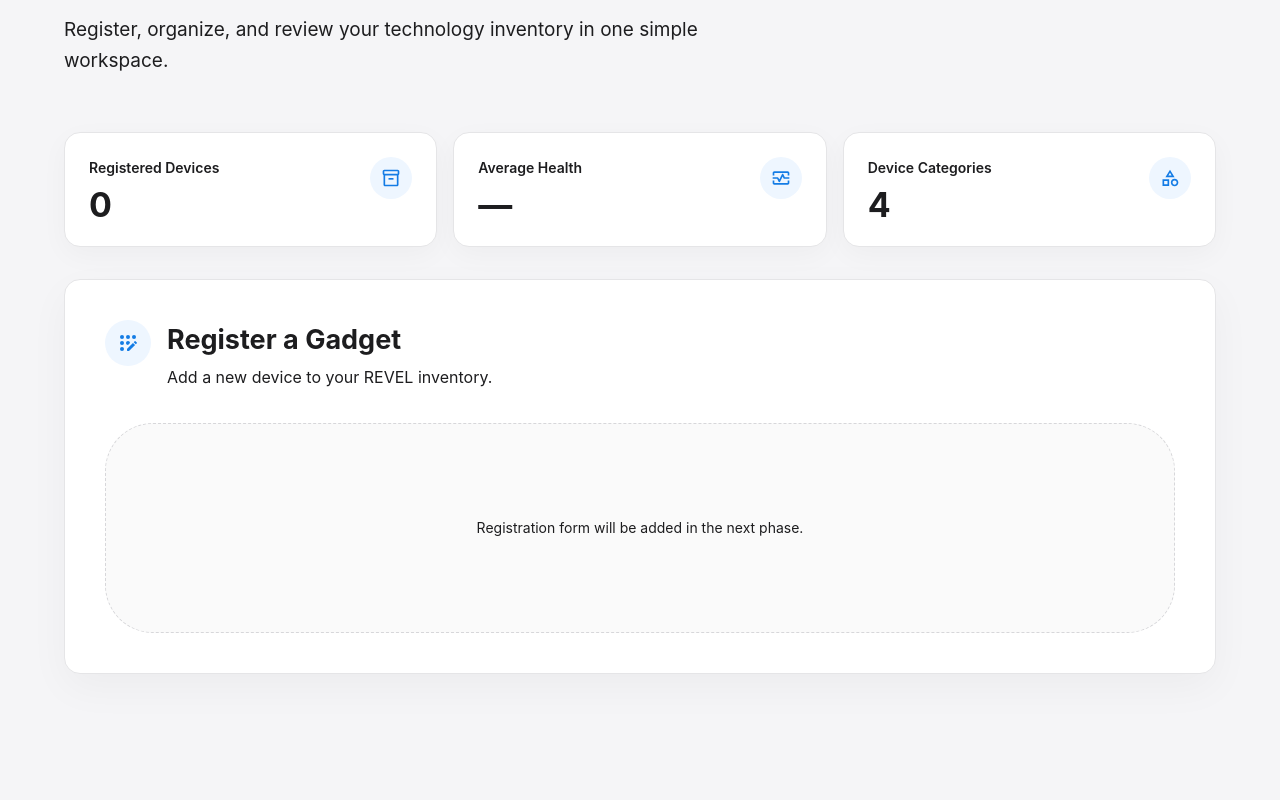
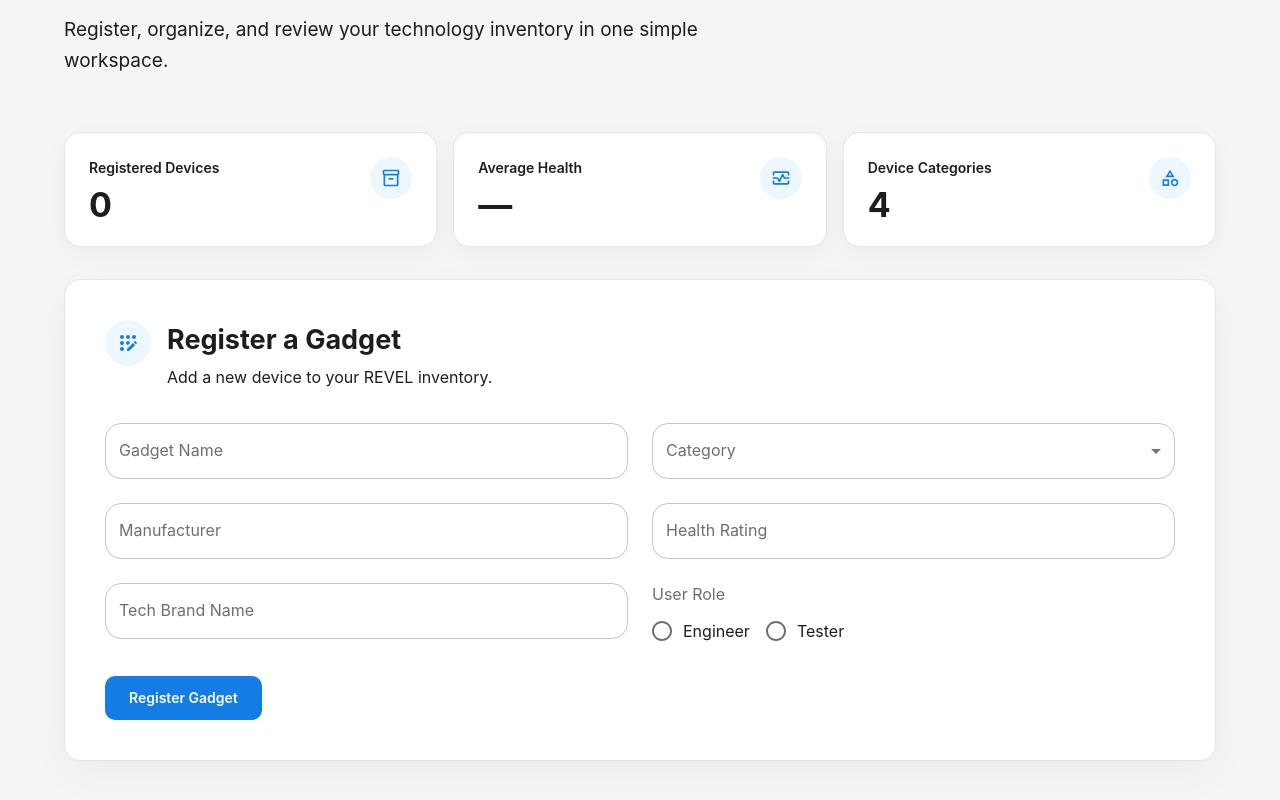
Before and after one commit to jlmartin1232/revel-tech-inventory, a React (Vite) app: page / in a window 1280 px wide. Shown: the part 264-1064 px from the top of the page. Before the commit the page ends 1018 px from the top, so only its background shows below. Built offline with nearby package versions, Linux system fonts and the light colour scheme.

Commit message:
feat: add controlled gadget registration form

```diff
--- a/src/App.jsx
+++ b/src/App.jsx
@@ -1,7 +1,9 @@
 import { useState } from 'react'
 import {
-  AppBar, Box, Button, Container, CssBaseline, Paper, Stack,
-  ThemeProvider, Toolbar, Typography, createTheme,
+  AppBar, Box, Button, Container, CssBaseline, FormControl,
+  FormControlLabel, FormLabel, InputLabel, MenuItem, Paper, Radio,
+  RadioGroup, Select, Stack, TextField, ThemeProvider, Toolbar,
+  Typography, createTheme,
 } from '@mui/material'
 import AppRegistrationRoundedIcon from '@mui/icons-material/AppRegistrationRounded'
 import CategoryOutlinedIcon from '@mui/icons-material/CategoryOutlined'
@@ -133,7 +135,7 @@ function OverviewCard({ label, value, Icon }) {
   )
 }
 
-function ViewPanel({ Icon, title, subtitle, placeholder }) {
+function ViewPanel({ Icon, title, subtitle, placeholder, children }) {
   return (
     <Paper
       component={'section'}
@@ -161,6 +163,7 @@ function ViewPanel({ Icon, title, subtitle, placeholder }) {
           </Typography>
         </Box>
       </Stack>
+      {children || (
         <Box
         sx={{
           mt: 4,
@@ -179,7 +182,110 @@ function ViewPanel({ Icon, title, subtitle, placeholder }) {
             {placeholder}
           </Typography>
         </Box>
+      )}
     </Paper>
+  )
+}
+
+function RegisterForm({ formData, handleChange, handleSubmit }) {
+  return (
+    <Box
+      component={'form'}
+      onSubmit={handleSubmit}
+      sx={{
+        mt: 4,
+        display: 'grid',
+        gridTemplateColumns: { xs: '1fr', md: 'repeat(2, minmax(0, 1fr))' },
+        gap: 3,
+      }}
+    >
+      <TextField
+        label={'Gadget Name'}
+        name={'gadgetName'}
+        value={formData.gadgetName}
+        onChange={handleChange}
+        fullWidth
+      />
+
+      <FormControl fullWidth>
+        <InputLabel id={'category-label'}>Category</InputLabel>
+        <Select
+          labelId={'category-label'}
+          id={'category'}
+          name={'category'}
+          value={formData.category}
+          label={'Category'}
+          onChange={handleChange}
+        >
+          <MenuItem value={'Smartphone'}>Smartphone</MenuItem>
+          <MenuItem value={'Laptop'}>Laptop</MenuItem>
+          <MenuItem value={'Wearable'}>Wearable</MenuItem>
+          <MenuItem value={'Audio'}>Audio</MenuItem>
+        </Select>
+      </FormControl>
+
+      <TextField
+        label={'Manufacturer'}
+        name={'manufacturer'}
+        value={formData.manufacturer}
+        onChange={handleChange}
+        fullWidth
+      />
+
+      <TextField
+        label={'Health Rating'}
+        name={'healthRating'}
+        type={'number'}
+        value={formData.healthRating}
+        onChange={handleChange}
+        fullWidth
+      />
+
+      <TextField
+        label={'Tech Brand Name'}
+        name={'techBrand'}
+        value={formData.techBrand}
+        onChange={handleChange}
+        fullWidth
+      />
+
+      <FormControl>
+        <FormLabel id={'role-label'}>User Role</FormLabel>
+        <RadioGroup
+          row
+          aria-labelledby={'role-label'}
+          name={'role'}
+          value={formData.role}
+          onChange={handleChange}
+          sx={{ mt: 0.5 }}
+        >
+          <FormControlLabel
+            value={'Engineer'}
+            control={<Radio />}
+            label={'Engineer'}
+          />
+          <FormControlLabel
+            value={'Tester'}
+            control={<Radio />}
+            label={'Tester'}
+          />
+        </RadioGroup>
+      </FormControl>
+
+      <Button
+        type={'submit'}
+        variant={'contained'}
+        disableElevation
+        sx={{
+          gridColumn: { md: '1 / -1' },
+          justifySelf: 'start',
+          px: 3,
+          py: 1.25,
+        }}
+      >
+        Register Gadget
+      </Button>
+    </Box>
   )
 }
 
@@ -249,6 +355,27 @@ function Overview() {
 
 function App() {
   const [currentView, setCurrentView] = useState('register')
+  const [formData, setFormData] = useState({
+    gadgetName: '',
+    category: '',
+    manufacturer: '',
+    healthRating: '',
+    techBrand: '',
+    role: '',
+  })
+
+  const handleChange = (event) => {
+    const { name, value } = event.target
+
+    setFormData((previousData) => ({
+      ...previousData,
+      [name]: value,
+    }))
+  }
+
+  const handleSubmit = (event) => {
+    event.preventDefault()
+  }
 
   return (
     <ThemeProvider theme={theme}>
@@ -266,8 +393,13 @@ function App() {
             Icon={AppRegistrationRoundedIcon}
             title={'Register a Gadget'}
             subtitle={'Add a new device to your REVEL inventory.'}
-            placeholder={'Registration form will be added in the next phase.'}
+          >
+            <RegisterForm
+              formData={formData}
+              handleChange={handleChange}
+              handleSubmit={handleSubmit}
             />
+          </ViewPanel>
         ) : (
           <ViewPanel
             Icon={Inventory2OutlinedIcon}
```
Lines whose indentation alone changed are shown as unchanged.
